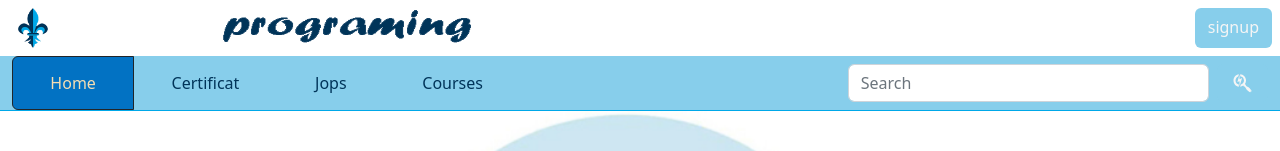
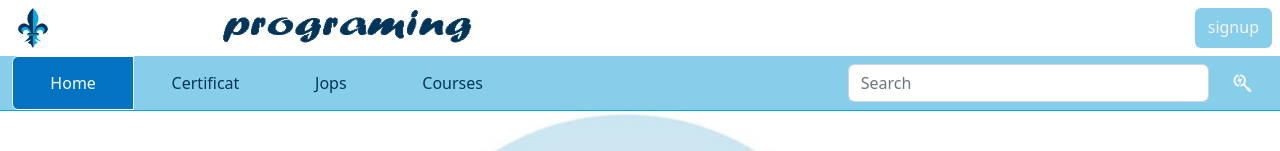
Before and after one commit to ahmeddef/programing-sit, a plain HTML site: page index.html in a window 1280 px wide. In both pictures the pointer is over the item "Home". Shown: the top 151 px of the page. Drawn offline with Linux system fonts and the light colour scheme.

Commit message:
Update index.css

```diff
--- a/index.css
+++ b/index.css
@@ -74,16 +74,20 @@
     text-align:center;
 
 }
+.navpar>div>div>ul>li:hover{
+    color: white;
+
+}
 .navpar>div>div>ul>li>a:hover{
 
     background-color: #0272c3 ;
-    color: wheat !important;
+    color: white !important;
 }
 .navpar>div>div>ul>:hover{
     background-color: #0272c3 !important;
 
 }
-/* finsh the header */
+/* finsh the headers */
 /* start slider */
 .cord:hover{
     color: white;
```
